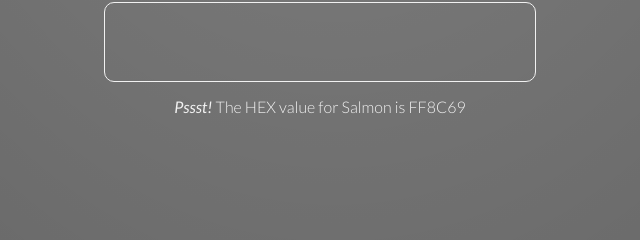
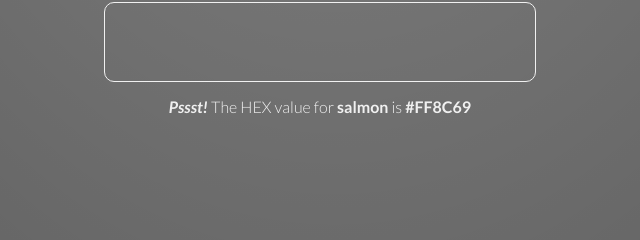
Before and after one commit to scottmledbetter/Color-Me, a plain HTML site: page index.html in a window 1280 px wide. Shown: the part 398-638 px from the top of the page, 320-960 px from the left. Drawn offline with nearby package versions, Linux system fonts and the light colour scheme.

Commit message:
Color in result line matches, spaces work properly, and minor style changes

```diff
--- a/css/style.css
+++ b/css/style.css
@@ -13,7 +13,7 @@ html, body {
 }
 
 b {
-    font-weight: 500;
+    font-weight: 700;
 }
 
 #wrapper {
@@ -21,9 +21,9 @@ b {
 	height: 100%;
 	padding: 15px;
 	/* BG gradients for different browsers */
-	background: -moz-radial-gradient(top, rgba(0,0,0,0) 0%, rgba(0,0,0,0.25) 100%);
-	background: -webkit-radial-gradient(top, rgba(0,0,0,0) 0%,rgba(0,0,0,0.25) 100%);
-	background: radial-gradient(to bottom, rgba(0,0,0,0) 0%,rgba(0,0,0,0.25) 100%);
+	background: -moz-radial-gradient(top, rgba(0,0,0,0) 0%, rgba(0,0,0,0.3) 100%);
+	background: -webkit-radial-gradient(top, rgba(0,0,0,0) 0%,rgba(0,0,0,0.3) 100%);
+	background: radial-gradient(to bottom, rgba(0,0,0,0) 0%,rgba(0,0,0,0.3) 100%);
 }
 
 #input-container {
--- a/js/script.js
+++ b/js/script.js
@@ -1,13 +1,13 @@
-//Update BG Color with field input
+//Populate info line
+const placeHolder = 'Type in a color!';
 
-$('#color-search').on('input', function () {
-	const colorInput = $('#color-search').val();
-    $('body').css('background-color', colorInput);
+$(document).ready(function() {
+    $('#color-description-container')
+    .append('<i><b>Pssst!</b></i> The HEX value for <b><span class="color-name">salmon</span></b> is <b><span class="text-hex">#FF8C69</span><b>');
+	$('#color-search').attr(placeHolder);
 });
 
-//Toggle placeholder with focus
-
-const placeHolder = 'Type in a color!';
+//Remove placeholder when input selected
 
 $('#color-search').focus( function() {
 	$(this).removeAttr('placeholder');
@@ -17,28 +17,26 @@ $('#color-search').blur( function() {
 	$(this).attr('placeholder', placeHolder);
 });
 
-//Populate info line
-
-$(document).ready(function() {
-    $('#color-description-container')
-    .append('<i><b>Pssst!</b></i> The HEX value for Salmon is <span class="textHex">FF8C69</span>');
-});
-
-//Result display Hex or Name based on input
+//Changes via text input
 
 $('#color-search').on('input', function () {
 
-	 const colorInput = $('#color-search').val();
-	 const objectHexValue = Object.values(colors);
-	 const objectColorName = Object.keys(colors);
+	const colorInput = $('#color-search').val();
+	const objectHexValue = Object.values(colors);
+	const objectColorName = Object.keys(colors);
 
-	 for(i = 0; i < objectHexValue.length; i++) {
+	//Match color name and HEX value of matched color in info line
+	for(i = 0; i < objectHexValue.length; i++) {
 
-	 	if(colorInput.toUpperCase() === objectColorName[i].toUpperCase()) {
+		if(colorInput.toUpperCase().replace(/ /g,'') === objectColorName[i].toUpperCase().replace(/ /g,'')) {
 			const foundHexValue = objectHexValue[i];
-			$('.textHex').text(foundHexValue);
+			$('.text-hex').text(foundHexValue);
+			$('.color-name').text(objectColorName[i].replace( /([a-z])([A-Z])/g, "$1 $2").toLowerCase());
 		}
 
-	 }
+	}
+
+	//Update BG Color with field input
+	$('body').css('background-color', colorInput.replace(/ /g,''));
 
 });
```
Also changed, not shown: index.html (+1 -1 lines).
